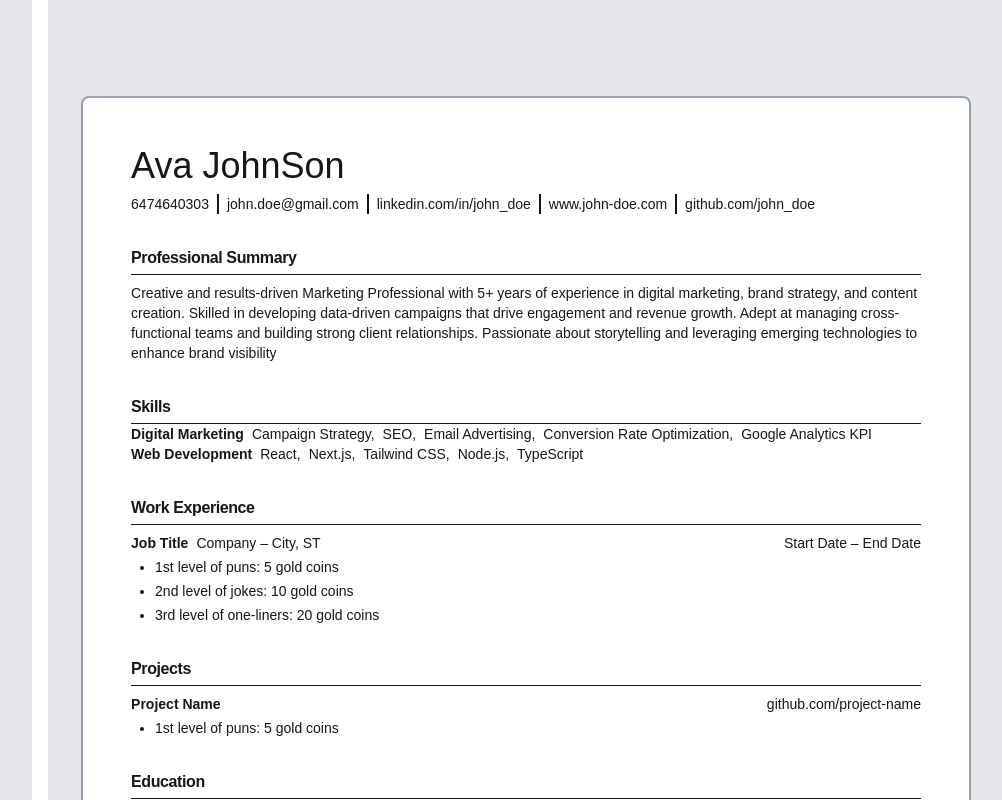
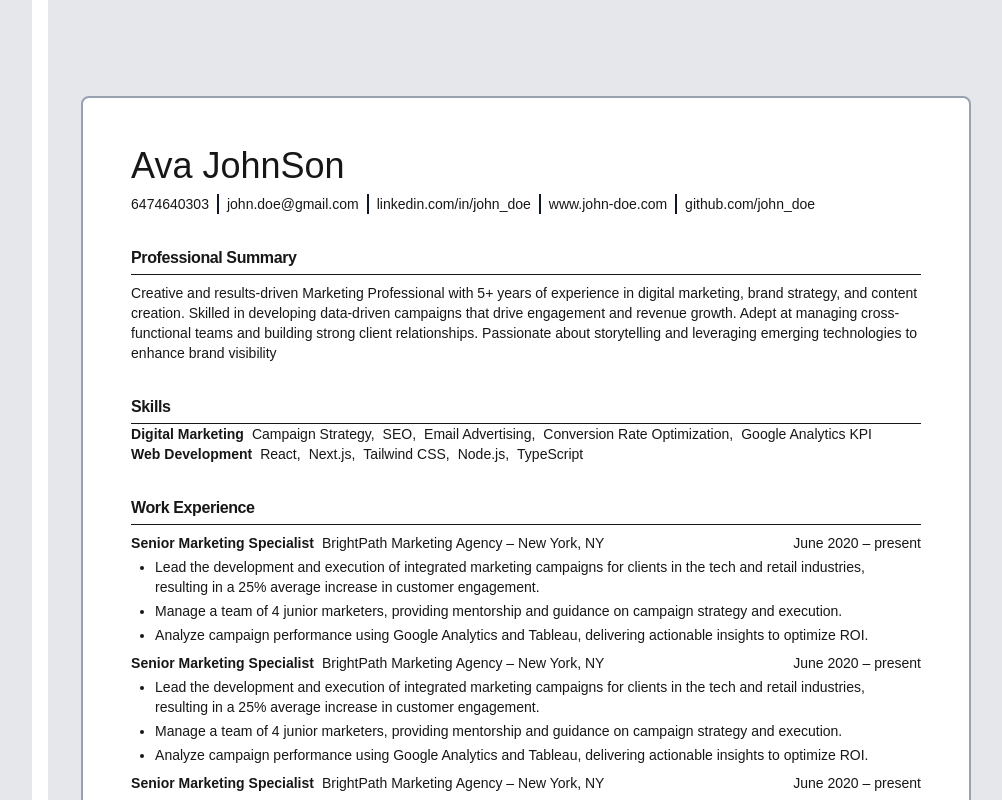
Before and after one commit to Justin-Bento/cv-application, a Next.js app: page / in a window 1280 px wide. Shown: the top 800 px of the page, without its empty margins (276-1278 px from the left). Built offline with nearby package versions, Linux system fonts and the light colour scheme.

Commit message:
imported the compnend and rendered out data from the sample api

```diff
--- a/src/app/page.tsx
+++ b/src/app/page.tsx
@@ -2,6 +2,7 @@ import React from "react";
 import ResumeHeader from "@/components/ResumeHeader";
 import ProfessionalSummary from "@/components/ProfessionalSummary";
 import ProfessionalSkills from "@/components/ProfessionalSkills";
+import Experience from "@/components/Experience";
 
 const sampleUser = {
   name: "Ava JohnSon",
@@ -151,21 +152,20 @@ export default function Page() {
             >
               Work Experience
             </h2>
-            <div className="flex items-center justify-between mt-2 text-sm">
-              <span className="flex items-center gap-2">
-                <p className="font-semibold">Job Title</p>
-                <p>Company – City, ST</p>
-              </span>
-              <p>Start Date – End Date</p>
-            </div>
-            <ul
-              className="ml-6 list-disc [&>li]:mt-1 text-sm"
-              data-type="experience-description"
-            >
-              <li>1st level of puns: 5 gold coins</li>
-              <li>2nd level of jokes: 10 gold coins</li>
-              <li>3rd level of one-liners: 20 gold coins</li>
-            </ul>
+            {sampleUser.workExperenceData.map((expereince) => {
+              return (
+                <Experience
+                  key={expereince.id}
+                  jobTitle={expereince.jobTitle}
+                  company={expereince.company}
+                  city={expereince.city}
+                  state={expereince.state}
+                  startDate={expereince.dates.start}
+                  endDate={expereince.dates.end}
+                  bulletPoints={expereince.bullet_point}
+                />
+              );
+            })}
           </section>
 
           {/* Projects */}
```
